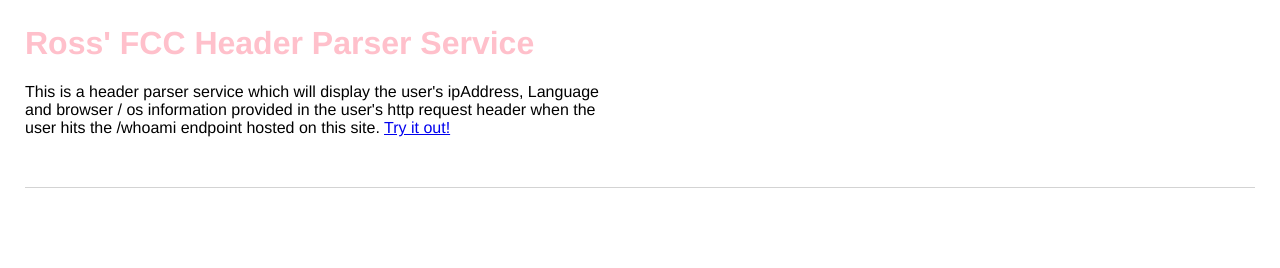
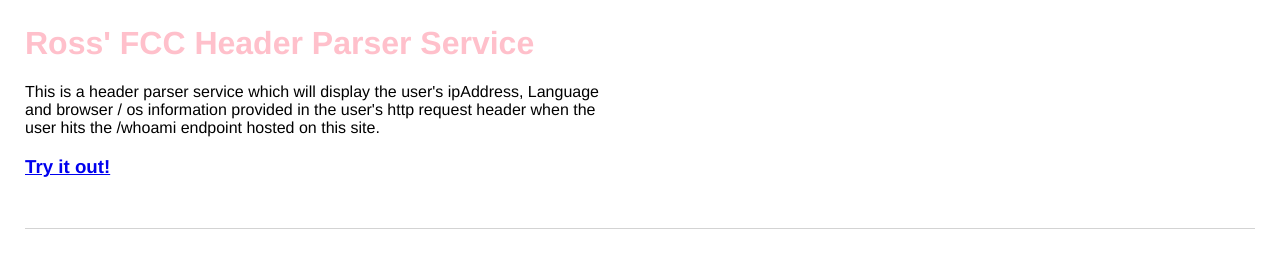
Before and after one commit to rcwillett/fcc-headerparserservice, a website: page views/index.html in a window 1280 px wide. Drawn offline with Linux system fonts and the light colour scheme.

Commit message:
Adjusted formatting and some html in index

```diff
--- a/views/index.html
+++ b/views/index.html
@@ -19,7 +19,10 @@
       Ross' FCC Header Parser Service
     </h1>
     <p>
-      This is a header parser service which will display the user's ipAddress, Language and browser / os information provided in the user's http request header when the user hits the /whoami endpoint hosted on this site. <a href="/whoami">Try it out!</a>
+      This is a header parser service which will display the user's ipAddress, Language and browser / os information provided in the user's http request header when the user hits the /whoami endpoint hosted on this site.
+      <h3>
+        <a href="/whoami">Try it out!</a>
+    </h3>
     </p>
 
     <footer>
```
